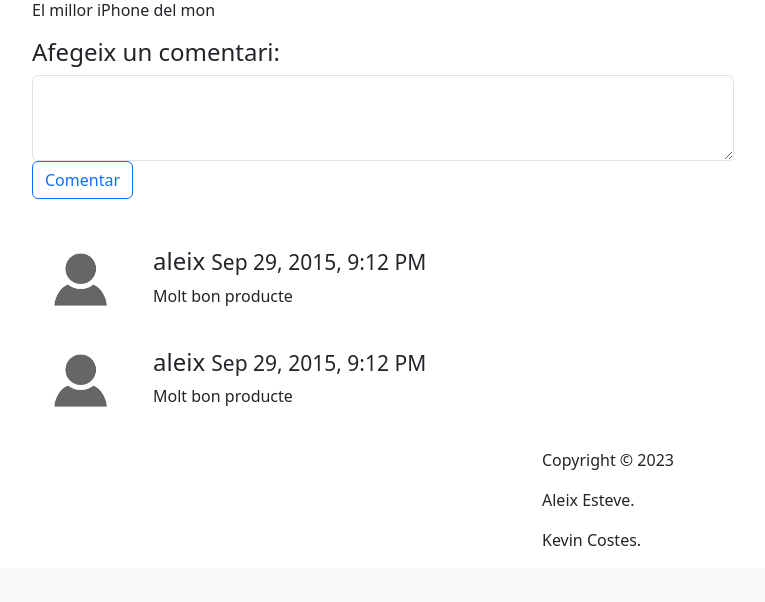
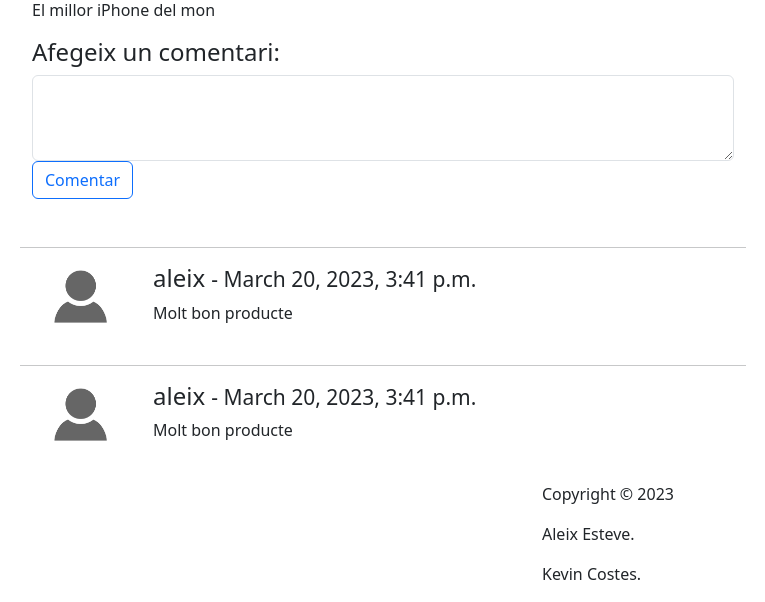
Before and after one commit to AleixEsteveGisbert/ProjecteWeb, a Django app: page /ad/5 in a window 1280 px wide. Shown: the part 492-1094 px from the top of the page, without its empty margins (300-1065 px from the left). Before the commit the page ends 1038 px from the top, so only its background shows below. Run offline with Django 4.2, Linux system fonts and the light colour scheme; data comes from the database, SQL or seed files in the repository; both versions use the stored data as it was after the commit.

Commit message:
Commentaris se poden vorex2

```diff
--- a/templates/ad_show.html
+++ b/templates/ad_show.html
@@ -20,14 +20,16 @@
       <div class="row">
       {% if comments %}
           {% for c in comments %}
+              <hr class="hr" />
         <div class="col-sm-2 text-center">
           <img src="{{ MEDIA_URL }}/avatars/default_avatar.png" class="img-circle" height="65" width="65" alt="Avatar">
         </div>
         <div class="col-sm-10">
-          <h4>{{ c.id_comment_user }} <small>Sep 29, 2015, 9:12 PM</small></h4>
+          <h4>{{ c.id_comment_user }} <small> - {{ c.created_at }}</small></h4>
           <p>{{ c.comment }}</p>
           <br>
         </div>
+
           {% endfor %}
           {% else %}
           <p>No hi ha comentaris</p>
```
Also changed, not shown: db.sqlite3, 1 other file.
